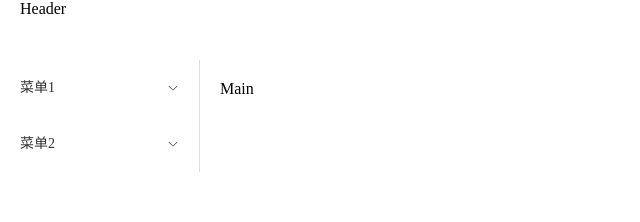
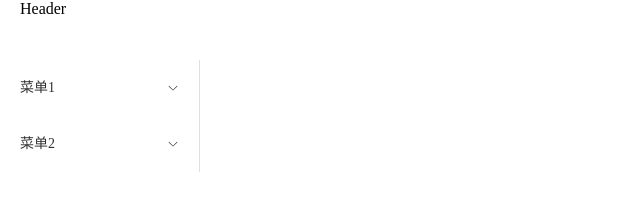
Before and after one commit to zzy-repo/SmartRoster, a Vue app: page / in a window 1280 px wide. Shown: the top 222 px of the page, without its empty margins (0-640 px from the left). Built offline with nearby package versions, Linux system fonts and the light colour scheme.

Commit message:
add:router

```diff
--- a/src/client/App.vue
+++ b/src/client/App.vue
@@ -1,43 +1,10 @@
+<template>
+  <router-view/>
+</template>
+
 <script setup lang="ts">
-import { ref } from 'vue';
-import SideMenu from './components/SideMenu.vue';
 
-const activeMenu = ref('1');
-
-const menuItems = [
-  {
-    id: '1',
-    label: '菜单1',
-    children: [
-      { id: '1-1', label: '子菜单1-1' },
-      { id: '1-2', label: '子菜单1-2' }
-    ]
-  },
-  {
-    id: '2',
-    label: '菜单2',
-    children: [
-      { id: '2-1', label: '子菜单2-1' },
-      { id: '2-2', label: '子菜单2-2' }
-    ]
-  }
-];
 </script>
-
-<template>
-  <div class="common-layout">
-    <el-container>
-      <el-header>Header</el-header>
-      <el-container>
-        <el-aside width="200px">
-          <!-- 使用 SideMenu 组件 -->
-          <SideMenu :menuItems="menuItems" :defaultActive="activeMenu" />
-        </el-aside>
-        <el-main>Main</el-main>
-      </el-container>
-    </el-container>
-  </div>
-</template>
 
 <style scoped>
 /* 可以在这里添加更多自定义样式 */
--- /dev/null
+++ b/src/client/components/Layout.vue
@@ -0,0 +1,46 @@
+<script setup lang="ts">
+import { ref } from 'vue';
+import SideMenu from './SideMenu.vue';
+
+const activeMenu = ref('1');
+
+const menuItems = [
+  {
+    id: '1',
+    label: '菜单1',
+    children: [
+      { id: '1-1', label: '子菜单1-1' },
+      { id: '1-2', label: '子菜单1-2' }
+    ]
+  },
+  {
+    id: '2',
+    label: '菜单2',
+    children: [
+      { id: '2-1', label: '子菜单2-1' },
+      { id: '2-2', label: '子菜单2-2' }
+    ]
+  }
+];
+</script>
+
+<template>
+  <div class="common-layout">
+    <el-container>
+      <el-header>Header</el-header>
+      <el-container>
+        <el-aside width="200px">
+          <!-- 使用 SideMenu 组件 -->
+          <SideMenu :menuItems="menuItems" :defaultActive="activeMenu" />
+        </el-aside>
+        <el-main>
+          <router-view />
+        </el-main>
+      </el-container>
+    </el-container>
+  </div>
+</template>
+
+<style scoped>
+/* 可以在这里添加更多自定义样式 */
+</style>
--- a/src/client/main.ts
+++ b/src/client/main.ts
@@ -5,7 +5,9 @@ import 'virtual:uno.css'
 import 'animate.css'
 import ElementPlus from 'element-plus'
 import 'element-plus/dist/index.css'
+import router from './router';
 
 const app = createApp(App)
 app.use(ElementPlus)
+app.use(router)
 app.mount('#app')
```
Also changed, not shown: src/client/router/index.ts (added, +16 -0 lines).
